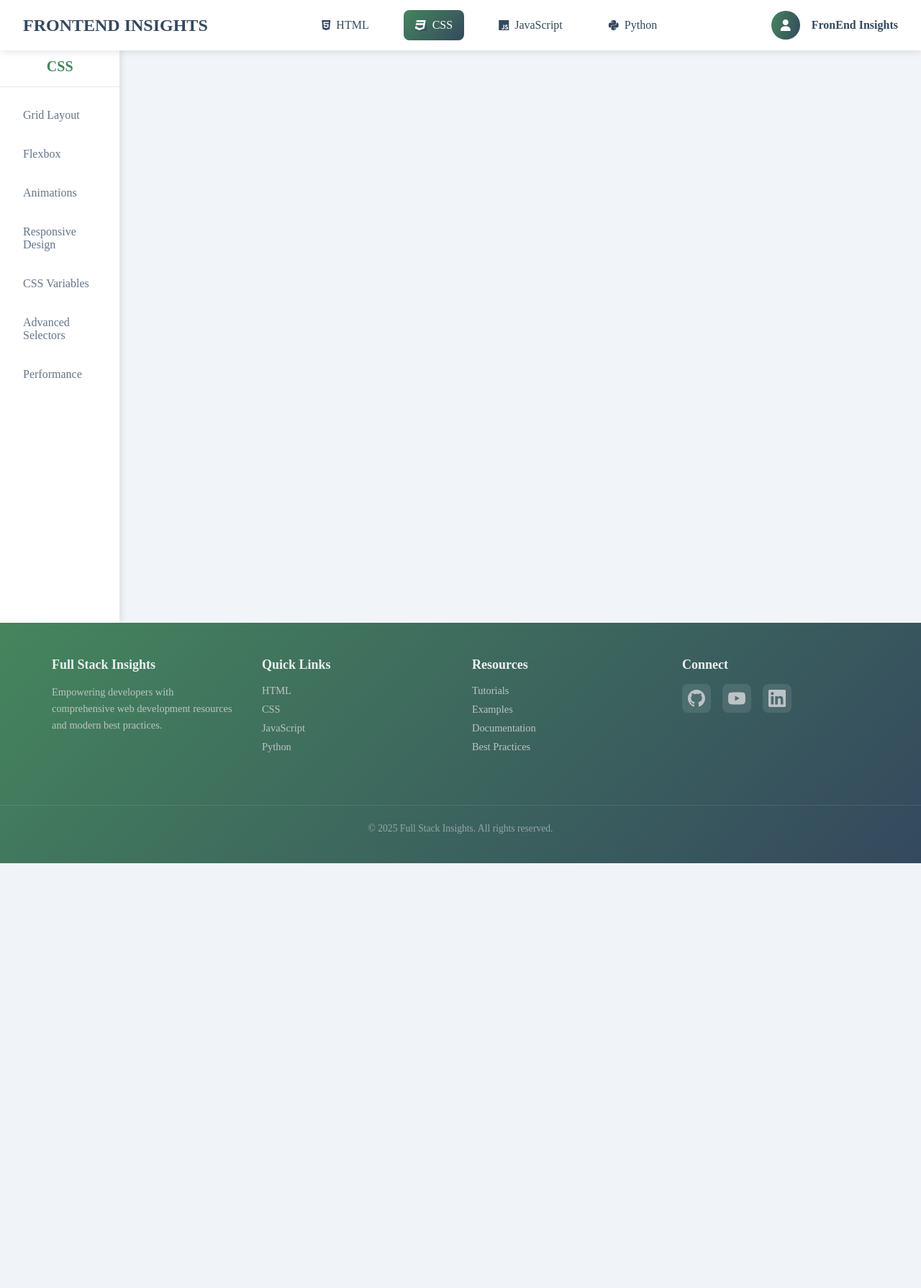
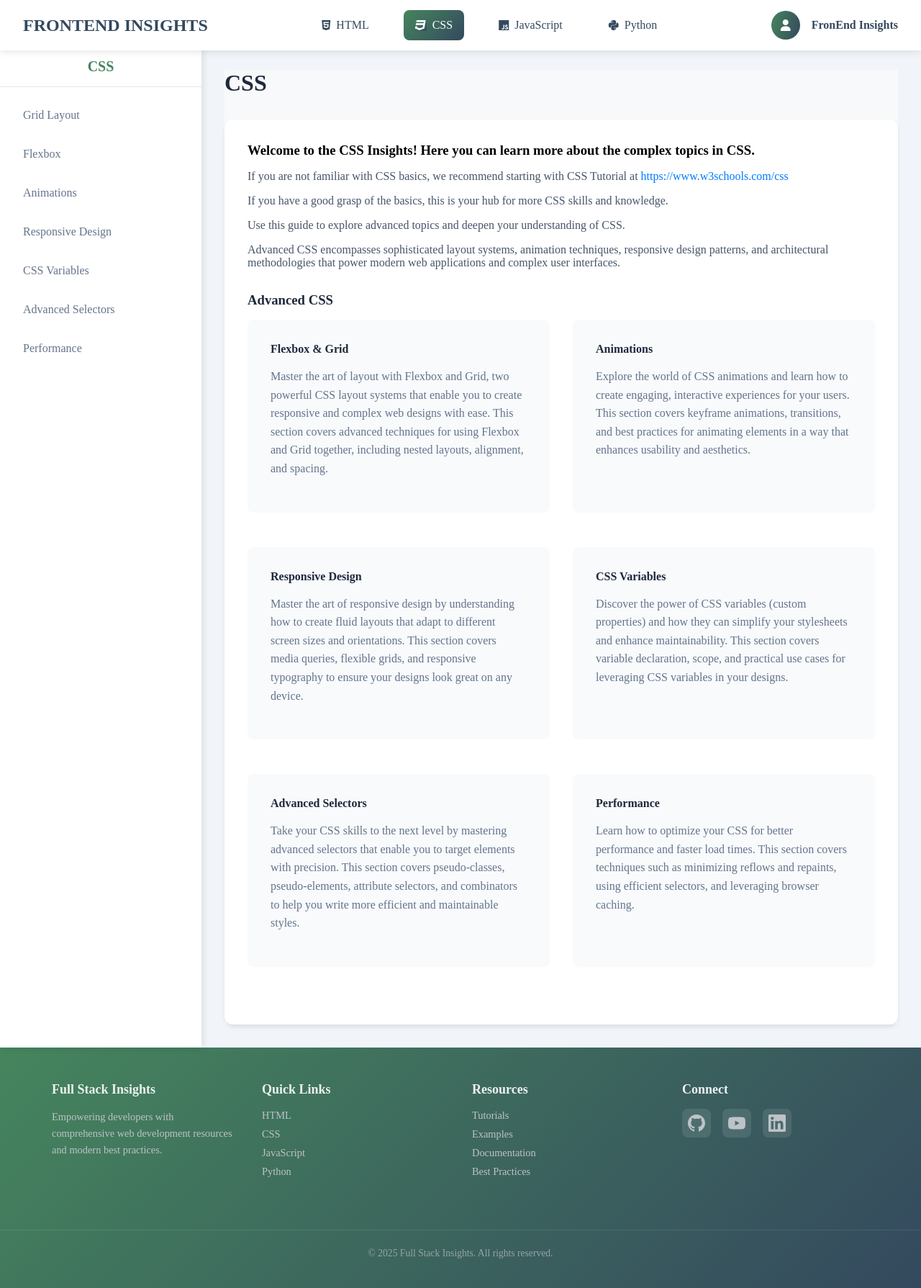
Before and after one commit to Full-Stack-Insights/Full-Stack-Insights, a Flask app: page /dashboard/css in a window 1280 px wide. Shown: the whole page at 72% size. Before the commit the page ends 1199 px from the top, so only its background shows below. Run offline with Flask 3, Linux system fonts and the light colour scheme; some libraries are stand-ins or nearby versions.

Commit message:
added lang home dashboard pages

```diff
--- a/static/css/dashboard/dashboard.css
+++ b/static/css/dashboard/dashboard.css
@@ -1,7 +1,16 @@
 /* Main Content */
 .dashboard-container{
+    display: flex;
     min-height: 100vh;
     background: #f1f5f9;
+}
+
+/* Main content area (next to sidebar) */
+.main-content-area {
+    flex: 1;
+    padding: 2rem;
+    margin-top: 65px; /* Account for top nav height */
+    overflow-y: auto;
 }
 
 .content-header {
--- a/static/css/dashboard/sidebar.css
+++ b/static/css/dashboard/sidebar.css
@@ -1,12 +1,14 @@
 /* Sidebar */
 .sidebar {
-    width: 13%;
+    flex: 0 0 280px; /* Fixed width of 280px, don't grow or shrink */
     background: #fff;
     box-shadow: 2px 0 10px rgba(0,0,0,0.1);
     transition: transform 0.3s ease;
     z-index: 900;
-     min-height: 100vh;
+    min-height: calc(100vh - 65px); /* Subtract top nav height */
     margin-top: 65px;
+    position: sticky;
+    top: 65px;
 }
 
 .sidebar-header {
--- a/templates/dashboard/dashboard.html.jinja2
+++ b/templates/dashboard/dashboard.html.jinja2
@@ -7,17 +7,11 @@
 {% endblock header %}
 
 {% block main %}
-<main class="main-dashboard-content">
     <div class="dashboard-container">
     {% include 'dashboard/sidebar.html.jinja2' %}
 
-        {# {% if request.args.get('concept') != None  %}<!-- Conditional content includes based on request parameters -->
-            {% include 'dashboard/concept.html.jinja2' %}
-        {% else %}<!-- Conditional content includes based on request parameters -->
-            {% include 'dashboard/lang_home.html.jinja2' %}
-
-        {% endif %} #}
-
+    <div class="main-content-area">
+        {% include 'dashboard/lang_home.html.jinja2' %}
     </div>
-</main>
+    </div>
 {% endblock main %}
--- /dev/null
+++ b/templates/dashboard/lang_home.html.jinja2
@@ -0,0 +1,97 @@
+{% from "./dashboard/macros/_lang-home.html.jinja2" import render_lang_home %}
+<!-- Dasnboard Main Content Home -->
+ <!-- render_lang_home(lang, intro_h3, intro_text, resource, lang_concepts_intro, lang_concepts) -->
+
+<!-- HTMLMain Content Home -->
+{% if lang == "HTML" %}
+        {{ render_lang_home(
+    lang,
+    "Welcome to the HTML Insights! Here you can learn more about the complex topics in HTML.",
+    [
+        "If you are not familiar with HTML basics, we recommend starting with HTML Tutorial at ",
+        "If you have a good grasp of the basics, this is your hub for more advanced HTML skills and knowledge.",
+        "Use this guide to explore advanced topics and deepen your understanding of HTML.",
+    ],
+    "https://www.w3schools.com/html",
+    "Advanced HTML",
+    [
+        ["Semantic HTML", "Master the art of semantic HTML and create web pages that are not only visually appealing but also meaningful, accessible, and search engine optimized. Advanced HTML goes beyond basic tags to explore the rich semantic elements that give structure and meaning to your content, improving both user experience and technical performance."],
+        ["Complex Forms", "Dive deep into the world of complex forms and learn how to create dynamic, user-friendly forms that enhance user experience. This section covers advanced form elements, validation techniques, and best practices for building forms that are both functional and accessible."],
+        ["Tables and Lists", "Explore the intricacies of creating and managing tables and lists in HTML. This section covers advanced techniques for structuring data, including responsive tables, accessible lists, and best practices for presenting information clearly and effectively."],
+        ["Media & Graphics", "Delve into the world of media and graphics in HTML. This section covers advanced techniques for embedding and manipulating images, videos, and other media types, ensuring a rich and engaging user experience."],
+        ["Accessibility", "Learn how to create HTML content that is accessible to all users, including those with disabilities. This section covers best practices for using semantic HTML, ARIA roles, and other techniques to ensure your web pages are usable by everyone."],
+        ["Best Practices", "Discover the best practices for writing clean, maintainable HTML code. This section covers coding standards, naming conventions, and other tips to help you create high-quality HTML documents."]
+    ]
+    ) }}
+
+<!-- CSS Main Content Home -->
+{% elif lang == "CSS" %}
+       {{ render_lang_home(
+    lang,
+    "Welcome to the CSS Insights! Here you can learn more about the complex topics in CSS.",
+    [
+        "If you are not familiar with CSS basics, we recommend starting with CSS Tutorial at",
+        "If you have a good grasp of the basics, this is your hub for more CSS skills and knowledge.",
+        "Use this guide to explore advanced topics and deepen your understanding of CSS.",
+        "Advanced CSS encompasses sophisticated layout systems, animation techniques, responsive design patterns, and architectural methodologies that power modern web applications and complex user interfaces."
+    ],
+    "https://www.w3schools.com/css",
+    "Advanced CSS",
+    [
+        ["Flexbox & Grid", "Master the art of layout with Flexbox and Grid, two powerful CSS layout systems that enable you to create responsive and complex web designs with ease. This section covers advanced techniques for using Flexbox and Grid together, including nested layouts, alignment, and spacing."],
+        ["Animations", "Explore the world of CSS animations and learn how to create engaging, interactive experiences for your users. This section covers keyframe animations, transitions, and best practices for animating elements in a way that enhances usability and aesthetics."],
+        ["Responsive Design", "Master the art of responsive design by understanding how to create fluid layouts that adapt to different screen sizes and orientations. This section covers media queries, flexible grids, and responsive typography to ensure your designs look great on any device."],
+        ["CSS Variables", "Discover the power of CSS variables (custom properties) and how they can simplify your stylesheets and enhance maintainability. This section covers variable declaration, scope, and practical use cases for leveraging CSS variables in your designs."],
+        ["Advanced Selectors", "Take your CSS skills to the next level by mastering advanced selectors that enable you to target elements with precision. This section covers pseudo-classes, pseudo-elements, attribute selectors, and combinators to help you write more efficient and maintainable styles."],
+        ["Performance", "Learn how to optimize your CSS for better performance and faster load times. This section covers techniques such as minimizing reflows and repaints, using efficient selectors, and leveraging browser caching."]
+    ]
+    ) }}
+
+<!-- JavaScript Main Content Home -->
+{% elif lang == "JavaScript" %}
+        {{ render_lang_home(
+    lang,
+    "Welcome to the JavaScript Insights! Here you can learn more about the complex topics in JavaScript.",
+    [
+        "If you are not familiar with JavaScript basics, we recommend starting with JavaScript Tutorial at",
+        "If you have a good grasp of the basics, this is your hub for more JavaScript skills and knowledge.",
+        "Use this guide to explore advanced topics and deepen your understanding of JavaScript.",
+        "Advanced JavaScript encompasses sophisticated programming patterns, asynchronous techniques, performance optimization strategies, and architectural methodologies that power modern web applications and complex software systems."
+    ],
+    "https://www.w3schools.com/js",
+    "Advanced JavaScript",
+    [
+        ["ES6+ Features", "Master the art of modern JavaScript with ES6+ features that enhance your coding experience and improve code quality. This section covers let/const, arrow functions, template literals, destructuring, and modules, empowering you to write cleaner, more efficient code."],
+        ["DOM Manipulation", "Dive deep into the world of the Document Object Model (DOM) and learn how to manipulate HTML elements with JavaScript. This section covers selecting elements, modifying content and styles, handling events, and creating dynamic user interfaces."],
+        ["Async Programming", "Master the art of asynchronous programming in JavaScript and learn how to work with promises, async/await, and callbacks. This section covers best practices for handling asynchronous operations, error handling, and avoiding common pitfalls."],
+        ["Error Handling", "Learn how to effectively handle errors in your JavaScript applications. This section covers try/catch blocks, custom error classes, and best practices for error logging and monitoring."],
+        ["Module System", "Master the art of modular programming in JavaScript and learn how to create reusable code with modules. This section covers ES6 module syntax, dynamic imports, and best practices for organizing your codebase."],
+        ["Best Practices", "Learn how to write clean, maintainable code in JavaScript. This section covers coding conventions, code organization, and best practices for writing efficient and effective JavaScript code."]
+    ]
+    ) }}
+
+<!-- Python Main Content Home -->
+{% elif lang == "Python" %}
+        {{ render_lang_home(
+    lang,
+    "Welcome to Python Insights! Here you can learn more about the complex topics in Python.",
+    [
+        "If you are not familiar with Python basics, we recommend starting with 'Python for Beginners' at ",
+        "If you have a good grasp of the basics, this is your hub for frontend development with Python skills andknowledge.",
+        "Use this guide to explore advanced topics and deepen your understanding of Python for frontend development.",
+        "Python frontend development can be achieved through various frameworks and libraries that enable the creation of dynamic user interfaces and interactive web applications."
+    ],
+    "https://www.python.org/about/gettingstarted/.",
+    "Python Frontend Development",
+    [
+        ["Templating Engines", "Explore how templating engines like Jinja2 and Django Templates allow you to generate dynamic HTML content using Python. Learn how to create reusable templates, manage template inheritance, and integrate data into your frontend views seamlessly."],
+        ["Data Processing for Frontend", "Learn how to use Python for processing and manipulating data before sending it to the frontend. This includes data cleaning, transformation, and formatting to ensure that the data is ready for display in web applications."],
+        ["File Handling & Media", "Discover how to manage file uploads, downloads, and media handling in web applications using Python. This section covers best practices for handling user-generated content, storing files securely, and serving media efficiently."],
+        ["Frontend Asset Management", "Understand how to manage frontend assets such as CSS, JavaScript, and images in Python-based web frameworks. Learn about tools and techniques for optimizing asset delivery, including bundling, minification, and caching strategies."],
+        ["PyScript", "Dive into PyScript, a framework that allows you to run Python code directly in the browser. Learn how to create interactive web applications using Python for frontend logic, enabling a new way of building web interfaces."],
+        ["Python-based UI Frameworks", "Explore popular Python-based UI frameworks such as Flask, Django, and Streamlit. Learn how these frameworks enable you to build interactive and dynamic web applications with Python, leveraging its power for frontend development."]
+    ]
+    ) }}
+{% else %}
+    <p>Select a programming language to view insights.</p>
+{% endif %}
--- /dev/null
+++ b/templates/dashboard/macros/_lang-home.html.jinja2
@@ -0,0 +1,33 @@
+{% macro render_lang_home(lang, intro_h3, intro_text, resource, lang_concepts_intro, lang_concepts) %}
+<main class="main-content">
+    <div class="content-header">
+        <h1 id="page-title">{{ lang }}</h1>
+    </div>
+
+        <div class="content-body" id="content-body">
+            <div class="intro">
+                <h3>{{ intro_h3 }}</h3>
+                {% for line in intro_text %}
+                     {% if loop.first %}
+                        {# This code will only execute for the first item in my_list #}
+                    <p>{{ line }} <a class="resource-link" href="{{ resource }}" target="_blank">{{ resource }}</a></p>
+                    {% else %}
+                    <p>{{ line }}</p>
+                    {% endif %}
+                {% endfor %}
+            </div>
+
+            <div class="concepts-intro">
+                <h3>{{ lang_concepts_intro }}</h3>
+                    <div class="concept-grid">
+                        {% for concept in lang_concepts %}
+                        <div class="concept-description">
+                            <h4>{{ concept[0] }}</h4>
+                            <p>{{ concept[1] }}</p>
+                        </div>
+                        {% endfor %}
+                </div>
+            </div>
+        </div>
+</main>
+    {% endmacro %}
```
